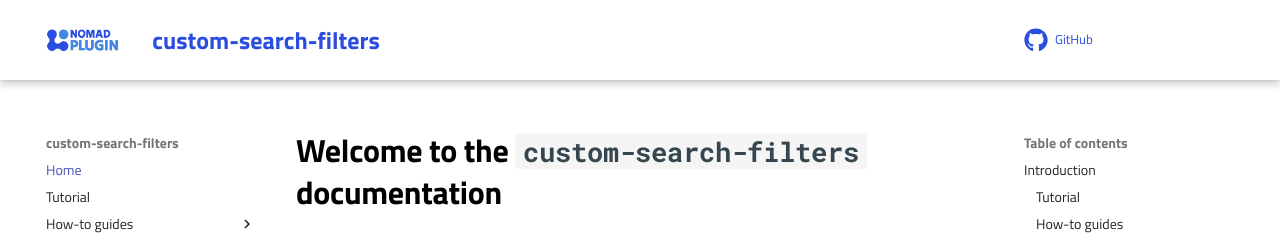
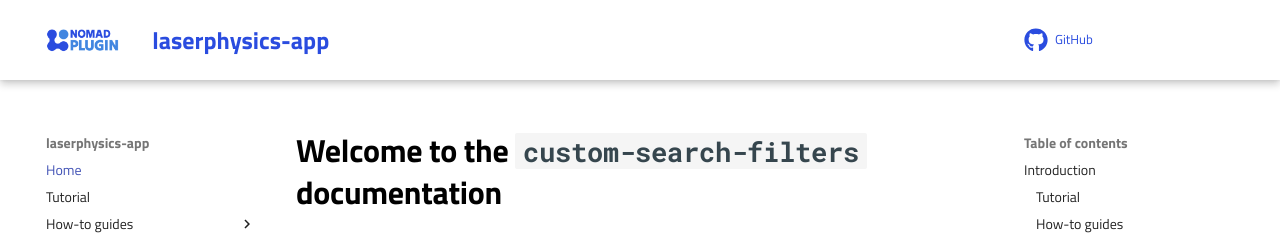
Before and after one commit to kaikoebnick/nomad-laserphysics, an MkDocs documentation site: the page built from docs/index.md, in a window 1280 px wide. Shown: the top 240 px of the page. Built offline with MkDocs 1.6.1 and Material for MkDocs 9.7.7, drawn with Linux system fonts in a browser that asks for light colours; comment, search, counter and statistics services are not loaded.

Commit message:
Update mkdocs.yml

```diff
--- a/mkdocs.yml
+++ b/mkdocs.yml
@@ -1,8 +1,8 @@
-site_name: custom-search-filters
+site_name: laserphysics-app
 site_description: Nomad example template
 site_author: Kai Koebnick
 
-repo_url: https://github.com/fau/custom-search-filters
+repo_url: https://github.com/fau/laserphysics-app
 edit_uri: ""
 
 nav:
```
